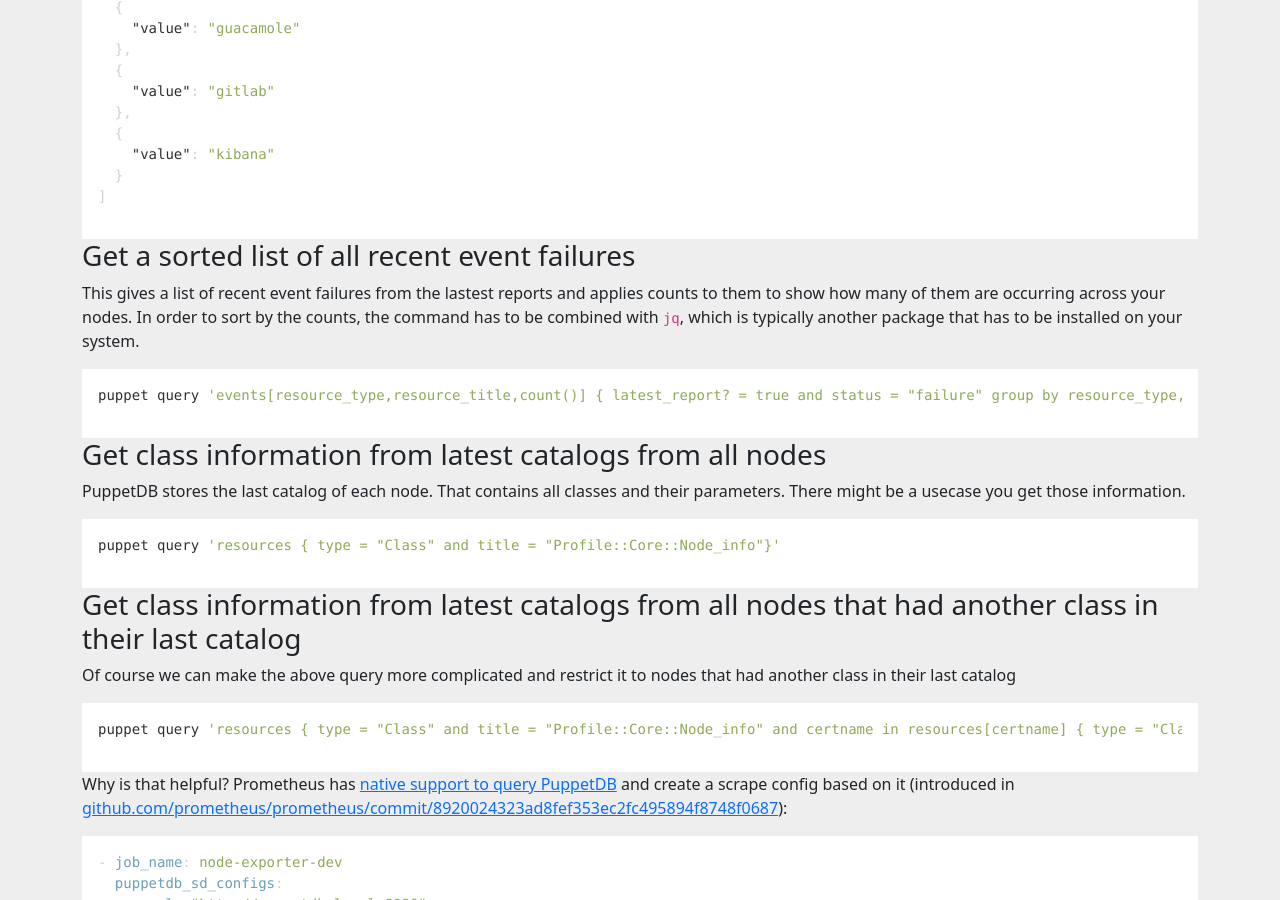
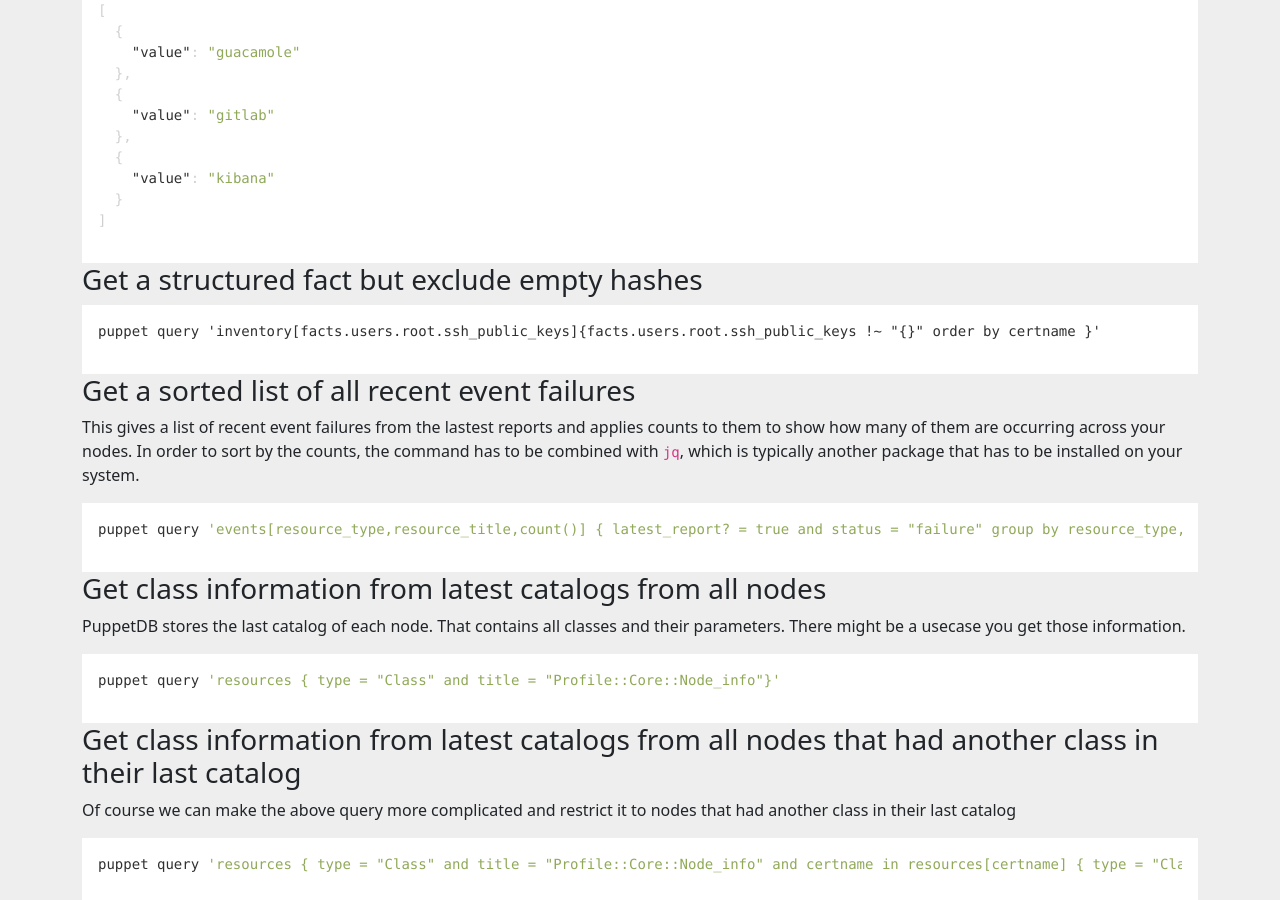
Before and after one commit to voxpupuli/voxpupuli.github.io, a Jekyll site: the page built from _docs/pql_queries.md, in a window 1280 px wide and 900 px high, scrolled down 8513 px. Built offline with Jekyll 4.4.1, drawn with Linux system fonts in a browser that asks for light colours; nearby versions of some CDN libraries; some of the changed text lies outside the part shown.

Commit message:
PQL example to exclude empty hashes

````diff
--- a/_docs/pql_queries.md
+++ b/_docs/pql_queries.md
@@ -395,6 +395,12 @@
 ]
 ```
 
+### Get a structured fact but exclude empty hashes
+
+```
+puppet query 'inventory[facts.users.root.ssh_public_keys]{facts.users.root.ssh_public_keys !~ "{}" order by certname }'
+```
+
 ### Get a sorted list of all recent event failures
 
 This gives a list of recent event failures from the lastest reports and applies counts to them to show how many
````
